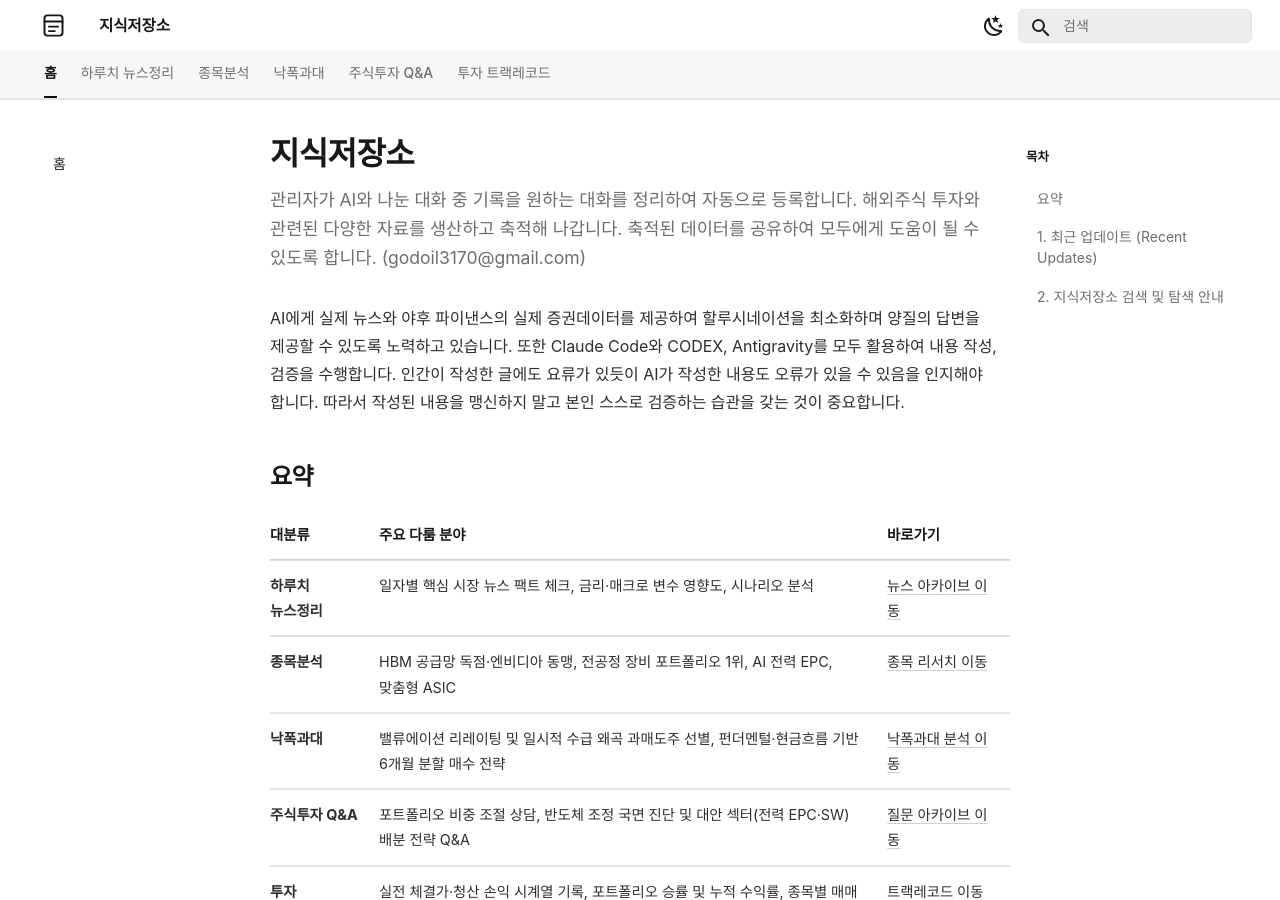
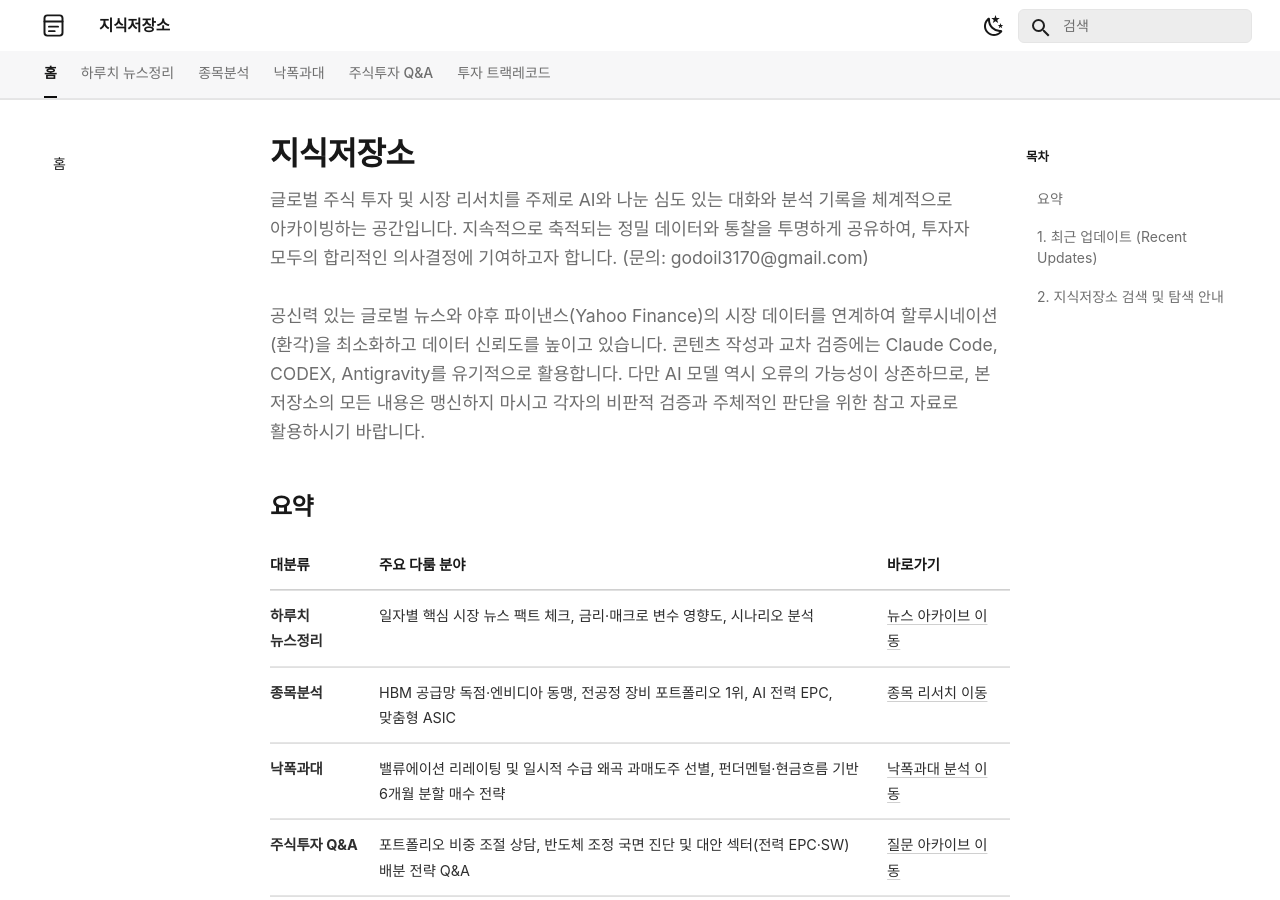
Before and after one commit to ju-sic/ju-sic.github.io, an MkDocs documentation site: the page built from docs/index.md, in a window 1280 px wide and 900 px high. Built offline with MkDocs 1.6.1 and Material for MkDocs 9.7.7, drawn with Linux system fonts in a browser that asks for light colours; some web fonts are replaced; a script that is not in the unit is left out.

Commit message:
홈 문서 최신 내용 반영

```diff
--- a/docs/index.md
+++ b/docs/index.md
@@ -1,8 +1,7 @@
 # 지식저장소
 
-관리자가 AI와 나눈 대화 중 기록을 원하는 대화를 정리하여 자동으로 등록합니다. 해외주식 투자와 관련된 다양한 자료를 생산하고 축적해 나갑니다. 축적된 데이터를 공유하여 모두에게 도움이 될 수 있도록 합니다. (godoil3170@gmail.com)
-
-AI에게 실제 뉴스와 야후 파이낸스의 실제 증권데이터를 제공하여 할루시네이션을 최소화하며 양질의 답변을 제공할 수 있도록 노력하고 있습니다. 또한 Claude Code와 CODEX, Antigravity를 모두 활용하여 내용 작성, 검증을 수행합니다. 인간이 작성한 글에도 요류가 있듯이 AI가 작성한 내용도 오류가 있을 수 있음을 인지해야 합니다. 따라서 작성된 내용을 맹신하지 말고 본인 스스로 검증하는 습관을 갖는 것이 중요합니다.
+글로벌 주식 투자 및 시장 리서치를 주제로 AI와 나눈 심도 있는 대화와 분석 기록을 체계적으로 아카이빙하는 공간입니다. 지속적으로 축적되는 정밀 데이터와 통찰을 투명하게 공유하여, 투자자 모두의 합리적인 의사결정에 기여하고자 합니다. (문의: godoil3170@gmail.com)<br><br>
+공신력 있는 글로벌 뉴스와 야후 파이낸스(Yahoo Finance)의 시장 데이터를 연계하여 할루시네이션(환각)을 최소화하고 데이터 신뢰도를 높이고 있습니다. 콘텐츠 작성과 교차 검증에는 Claude Code, CODEX, Antigravity를 유기적으로 활용합니다. 다만 AI 모델 역시 오류의 가능성이 상존하므로, 본 저장소의 모든 내용은 맹신하지 마시고 각자의 비판적 검증과 주체적인 판단을 위한 참고 자료로 활용하시기 바랍니다.
 
 ## 요약
 
```
